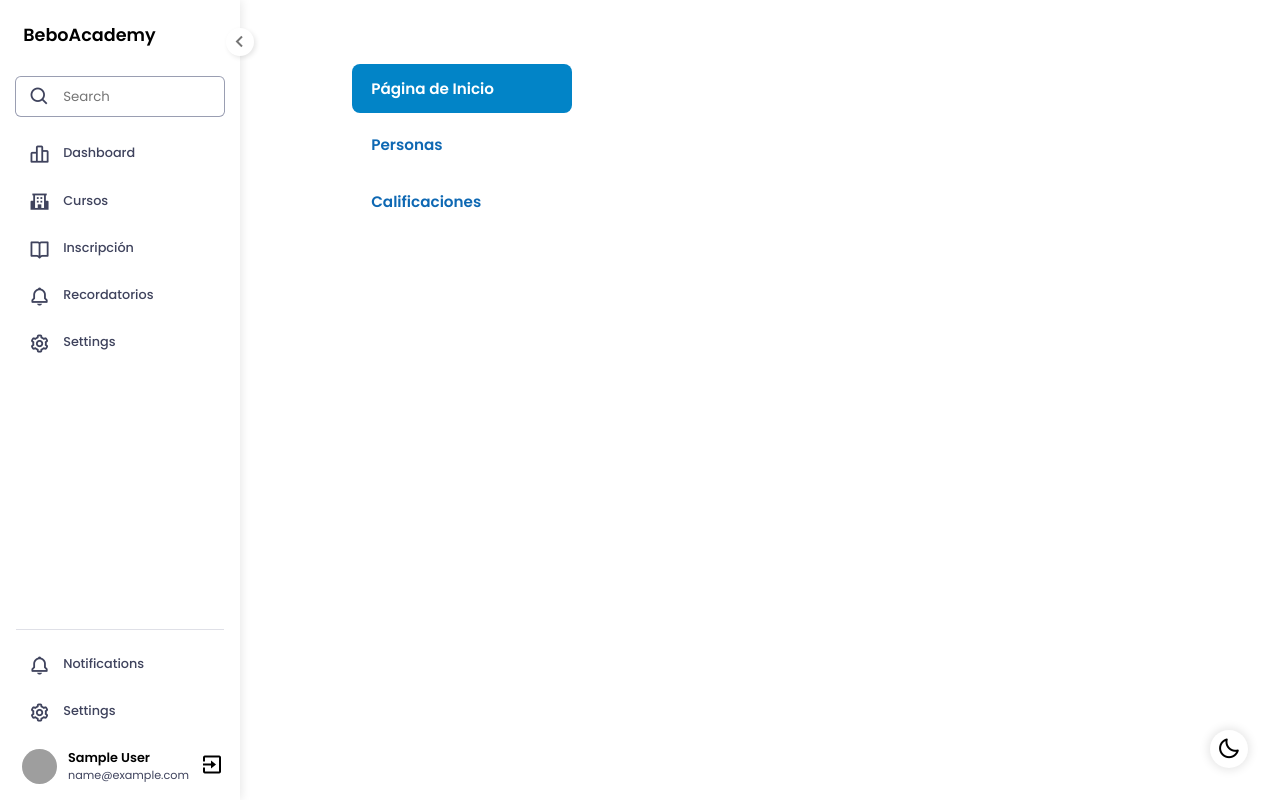
After one commit to ctorresCode/CanvaDjango, a Django app: page /panel-estudiante/academico/tablero/curso/1/ in a window 1280 px wide. The commit adds this page. Run offline with Django 5.2, Linux system fonts and the light colour scheme; a user stored in the database is signed in; tables that the repository leaves empty hold one stand-in row (values such as "Sample post"); grey boxes are pictures that could not be loaded.

Commit message:
feat: template de estudiante al darle click al curso, template de las personas que pertenece al curso

```diff
--- /dev/null
+++ b/academico/static/academico/css/estudiante_presiona_curso_inscripcion.css
@@ -0,0 +1,53 @@
+.curso-layout-wrapper {
+  display: flex;
+  justify-content: flex-start;
+  min-height: calc(100vh - 40px);
+  gap: 3rem;
+  padding: 2rem 3rem;
+  background-color: #ffffff;
+  box-sizing: border-box;
+  align-items: flex-start;
+  width: 100%;
+}
+
+.opciones-curso {
+  display: flex;
+  flex-direction: column;
+  gap: 0.5rem;
+  position: sticky;
+  top: 2rem;
+  width: 220px;
+  flex-shrink: 0;
+}
+
+.opciones-curso a {
+  display: block;
+  text-decoration: none;
+  font-size: 0.95rem;
+  font-weight: 600;
+  color: #0e68b3;
+  padding: 0.8rem 1.2rem;
+  border-radius: 8px;
+  box-sizing: border-box;
+  transition:
+    background-color 0.2s ease,
+    color 0.2s ease;
+  -webkit-font-smoothing: antialiased;
+  -moz-osx-font-smoothing: grayscale;
+  backface-visibility: hidden;
+  transform: translateZ(0);
+}
+
+.opciones-curso a:hover {
+  background-color: #e0f2fe;
+}
+
+.opciones-curso a.active {
+  background-color: #0284c7;
+  color: #ffffff;
+}
+
+.contenido-principal-curso {
+  flex: 1;
+  width: 100%;
+}
--- /dev/null
+++ b/academico/templates/academi/estudiante_presiona_curso_inscripcion.html
@@ -0,0 +1,12 @@
+{% extends 'baseEstudiantes.html' %} {% load static %} {% block extra_css %}
+<link
+  rel="stylesheet"
+  href="{% static 'academico/css/estudiante_presiona_curso_inscripcion.css' %}"
+/>
+{% endblock %} {% block content %}
+<div class="curso-layout-wrapper">
+  {% include 'academi/menu_curso.html' %}
+
+  <main class="contenido-principal-curso"></main>
+</div>
+{% endblock %}
--- a/academico/templates/academi/listacursoEstudianteInscripcion.html
+++ b/academico/templates/academi/listacursoEstudianteInscripcion.html
@@ -26,7 +26,6 @@
         %}
       >
         <div class="canvas-card-overlay"></div>
-        <div class="canvas-card-menu">&#8942;</div>
       </div>
 
       <div class="canvas-card-body">
--- /dev/null
+++ b/academico/templates/academi/menu_curso.html
@@ -0,0 +1,13 @@
+<div class="opciones-curso">
+  <a
+    href="{% url 'tablero_estudiante_curso' pk=curso.id %}"
+    class="{% if request.resolver_match.url_name == 'tablero_estudiante_curso' %}active{% endif %}"
+    >Página de Inicio</a
+  >
+  <a
+    href="{% url 'muestra_estudiantes_por_curso' curso_id=curso.id %}"
+    class="{% if request.resolver_match.url_name == 'muestra_estudiantes_por_curso' %}active{% endif %}"
+    >Personas</a
+  >
+  <a href="#" class="">Calificaciones</a>
+</div>
--- a/academico/templates/academi/mis_cursos_estudiante.html
+++ b/academico/templates/academi/mis_cursos_estudiante.html
@@ -11,7 +11,10 @@
     </div>
     <div class="curso-list-Inscripcion-container">
       {% for curso in cursos %}
-      <a class="curso-link" href="#">
+      <a
+        class="curso-link"
+        href="{% url 'tablero_estudiante_curso' pk=curso.pk %}"
+      >
         <div class="curso-item">
           <div class="card-image-container">
             {% if curso.imagen %}
--- a/academico/urls.py
+++ b/academico/urls.py
@@ -1,6 +1,6 @@
 from django.urls import include, path
 
-from academico.views import CursoCreateView, CursoDeleteView, CursoDetailView, CursoListView, CursoUpdateView, DetalleTareaEstudianteView, InscribirCursoView, ListaCursoEstudianteView, MisCursosEstudianteView, agregarComentario, tableroEstudianteView, configuracion_perfil
+from academico.views import CursoCreateView, CursoDeleteView, CursoDetailView, CursoListView, CursoUpdateView, DetalleTareaEstudianteView, EstudiantePresionaCursoInscrito, InscribirCursoView, ListaCursoEstudianteView, MisCursosEstudianteView, agregarComentario, muestraEstudiantePorCurso, tableroEstudianteView, configuracion_perfil
 
 urlpatterns = [
     path('panel-maestro/academico/', CursoListView.as_view(), name='curso_list'),
@@ -16,12 +16,14 @@ urlpatterns = [
     #desde el panel del estudiante, ver los cursos en los que ya está inscrito
     path('panel-estudiante/academico/mis-cursos/', MisCursosEstudianteView.as_view(), name='lista_curso_estudiante'),
     path('panel-estudiante/academico/tablero/', tableroEstudianteView.as_view(), name='tablero_estudiante'),
+    path('panel-estudiante/academico/tablero/curso/<int:pk>/', EstudiantePresionaCursoInscrito.as_view(), name='tablero_estudiante_curso'),
+    path('panel-estudiante/academico/tablero/curso/<int:curso_id>/personas/', muestraEstudiantePorCurso, name='muestra_estudiantes_por_curso'),
     path('panel-estudiante/academico/settings/', configuracion_perfil, name='configuracion_perfil'),
+    path('panel-estudiante/academico/inscritos/', EstudiantePresionaCursoInscrito.as_view(), name='estudiante_presiona_curso_inscrito'),
 
     #detalle de la tarea desde el panel del estudiante
     path('panel-estudiante/academico/tablero/tarea/<int:pk>/', DetalleTareaEstudianteView.as_view(),name='detalle_tarea_estudiante'),
     path('academico/entrega/<int:entrega_id>/comentar/', agregarComentario, name='agregar_comentario')
 
-    #poder ver settings de estudiantes
 
 ]
--- a/academico/views.py
+++ b/academico/views.py
@@ -264,3 +264,20 @@ def agregarComentario(request, entrega_id):
             return redirect(request.META.get('HTTP_REFERER', '/'))
 
     return redirect(request.META.get('HTTP_REFERER', '/'))
+
+class EstudiantePresionaCursoInscrito(LoginRequiredMixin, DetailView):
+    model = Curso
+    template_name = 'academi/estudiante_presiona_curso_inscripcion.html'
+    context_object_name = 'curso'
+
+
+def muestraEstudiantePorCurso(request, curso_id):
+    curso = get_object_or_404(Curso, id=curso_id)
+
+    estudiantes = Estudiante.objects.filter(inscripciones__curso=curso)
+
+    context = {
+        'curso': curso,
+        'estudiantes': estudiantes
+    }
+    return render(request, 'academi/estudiantes_por_curso.html', context)
```
Also changed, not shown: academico/static/academico/css/estudiantes_por_curso.css (added, +172 -0 lines), academico/templates/academi/estudiantes_por_curso.html (added, +64 -0 lines), media/estudiantes/Bibo.png (added).
